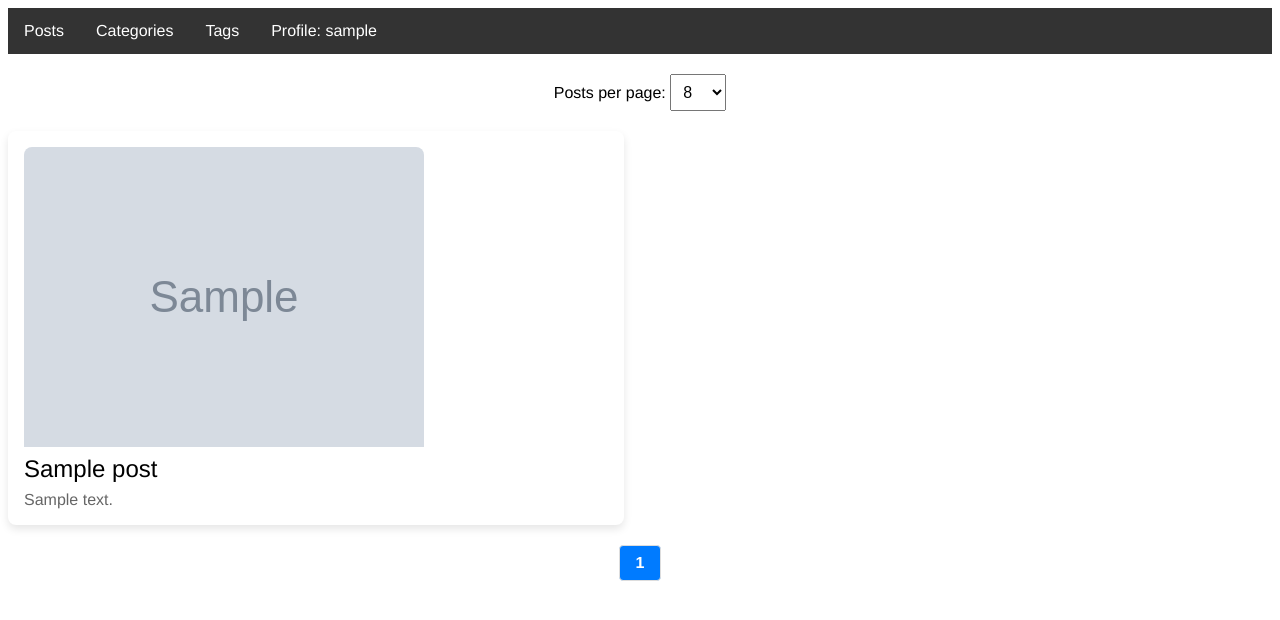
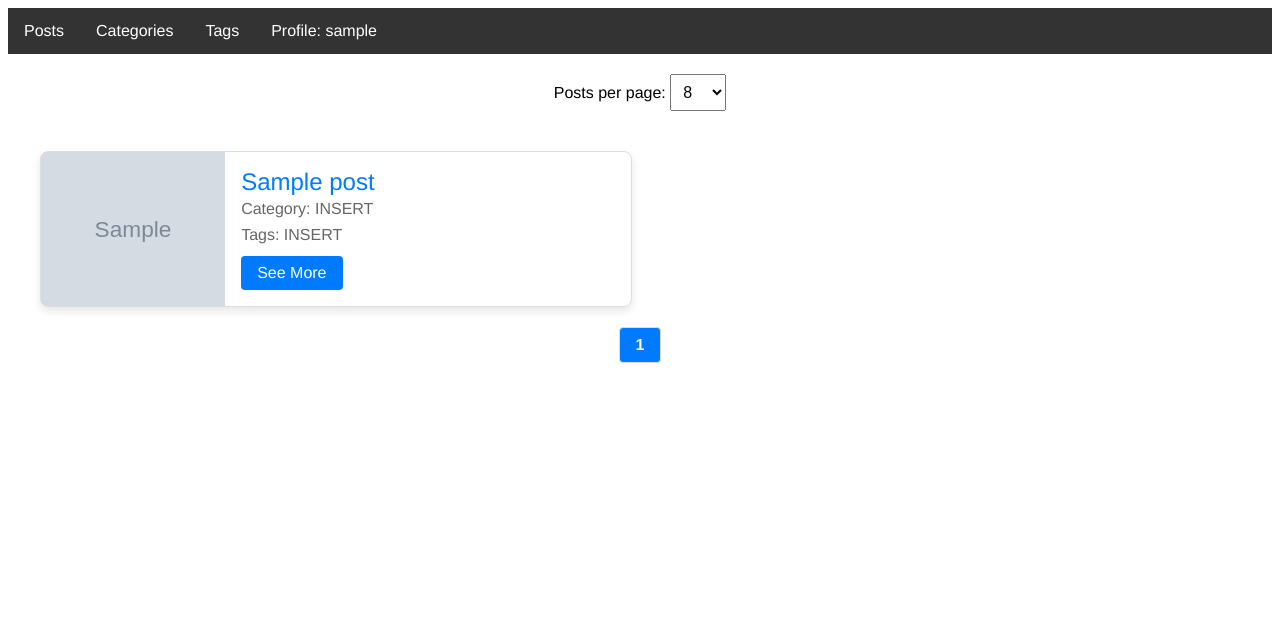
Before and after one commit to StrikerFest/project_blog, a PHP site: page /post in a window 1280 px wide. Shown: the top 620 px of the page. Run offline with PHP 8.4, Linux system fonts and the light colour scheme; the visitor is signed in with stand-in values (Sample User, id 1); tables that the repository leaves empty or names only in its code hold one stand-in row (values such as "Sample post"); grey boxes marked "Sample" are stand-in pictures.

Commit message:
Minor - Sửa giao diện post frontend

```diff
--- a/assets/css/user/post.css
+++ b/assets/css/user/post.css
@@ -1,34 +1,99 @@
+.main-content {
+    max-width: 1200px; /* Adjust the width as needed */
+    margin: 0 auto;
+    padding: 20px;
+}
+
 .post-container {
-    display: flex;
-    flex-wrap: wrap;
+    display: grid;
+    grid-template-columns: repeat(2, 1fr);
     gap: 16px;
 }
+
 .post-card {
+    display: flex;
+    border: 1px solid #ddd;
+    border-radius: 8px;
+    overflow: hidden;
     box-shadow: 0 4px 8px rgba(0, 0, 0, 0.1);
+}
+
+.post-thumbnail {
+    flex: 1 1 33%;
+    max-width: 33%;
+}
+
+.post-thumbnail img, .post-thumbnail-placeholder {
+    width: 100%;
+    height: 100%;
+    object-fit: cover;
+    background-color: #ccc;
+}
+
+.post-thumbnail-placeholder {
+    display: flex;
+    align-items: center;
+    justify-content: center;
+    color: #999;
+    font-size: 1.5em;
+}
+
+.post-content {
+    flex: 2 1 67%;
     padding: 16px;
-    border-radius: 8px;
-    background-color: #fff;
-    width: calc(50% - 16px); /* 2 columns with 16px gap */
-    box-sizing: border-box;
+    display: flex;
+    flex-direction: column;
+    justify-content: center;
 }
-.post-card img {
-    max-width: 100%;
-    border-radius: 8px 8px 0 0;
+
+.post-title {
+    font-size: 1.5em;
+    color: #007bff;
+    text-decoration: none;
 }
-.post-card-title {
-    font-size: 1.5em;
-    margin: 8px 0;
+
+.post-title:hover {
+    text-decoration: underline;
 }
-.post-card-content {
+
+.post-category, .post-tags {
     font-size: 1em;
     color: #666;
+    margin: 4px 0;
 }
+
+.post-see-more {
+    margin-top: 8px;
+    padding: 8px 16px;
+    background-color: #007bff;
+    color: #fff;
+    text-align: center;
+    text-decoration: none;
+    border-radius: 4px;
+    align-self: start;
+}
+
+.post-see-more:hover {
+    background-color: #0056b3;
+}
+
+.sort-per-page-container {
+    text-align: center;
+    margin: 20px 0;
+}
+
+.sort-per-page-select {
+    padding: 8px;
+    font-size: 1em;
+}
+
 .paginate-bar {
     display: flex;
     justify-content: center;
     align-items: center;
     margin: 20px 0;
 }
+
 .paginate-bar a {
     margin: 0 5px;
     padding: 8px 16px;
@@ -38,16 +103,9 @@
     border-radius: 4px;
     background-color: #fff;
 }
+
 .paginate-bar a.current {
     font-weight: bold;
     background-color: #007bff;
     color: #fff;
 }
-.sort-per-page-container {
-    text-align: center;
-    margin: 20px 0;
-}
-.sort-per-page-select {
-    padding: 8px;
-    font-size: 1em;
-}
--- a/templates/user/post/index.php
+++ b/templates/user/post/index.php
@@ -1,4 +1,8 @@
 <?php
+
+if (session_status() === PHP_SESSION_NONE) {
+    session_start();
+}
 
 /**
  * @var mixed $args
@@ -43,12 +47,23 @@ Common::requireTemplate('user/layouts/headers.php', [
     </select>
 </div>
 
+<div class="main-content">
     <div class="post-container">
         <?php foreach ($currentPosts as $post): ?>
             <div class="post-card">
-            <img src="<?php echo $post['image'] ?? ''; ?>" alt="<?php echo 'image'; ?>" class="post-card-image">
-            <div class="post-card-title"><?php echo $post['title']; ?></div>
-            <div class="post-card-content"><?php echo $post['content']; ?></div>
+                <a href="post_detail.php?post_id=<?= $post['post_id'] ?>" class="post-thumbnail">
+                    <?php if (!empty($post['image'])): ?>
+                        <img src="<?php echo $post['image']; ?>" alt="image">
+                    <?php else: ?>
+                        <div class="post-thumbnail-placeholder"></div>
+                    <?php endif; ?>
+                </a>
+                <div class="post-content">
+                    <a href="post_detail.php?post_id=<?= $post['post_id'] ?>" class="post-title"><?php echo $post['title']; ?></a>
+                    <div class="post-category">Category: INSERT</div>
+                    <div class="post-tags">Tags: INSERT</div>
+                    <a href="post_detail.php?post_id=<?= $post['post_id'] ?>" class="post-see-more">See More</a>
+                </div>
             </div>
         <?php endforeach; ?>
     </div>
@@ -56,5 +71,6 @@ Common::requireTemplate('user/layouts/headers.php', [
     <div class="paginate-bar">
         <?php echo Post::generatePagination($currentPage, $totalPages, $postsPerPage); ?>
     </div>
+</div>
 
 </body>
```
Lines whose indentation alone changed are shown as unchanged.
